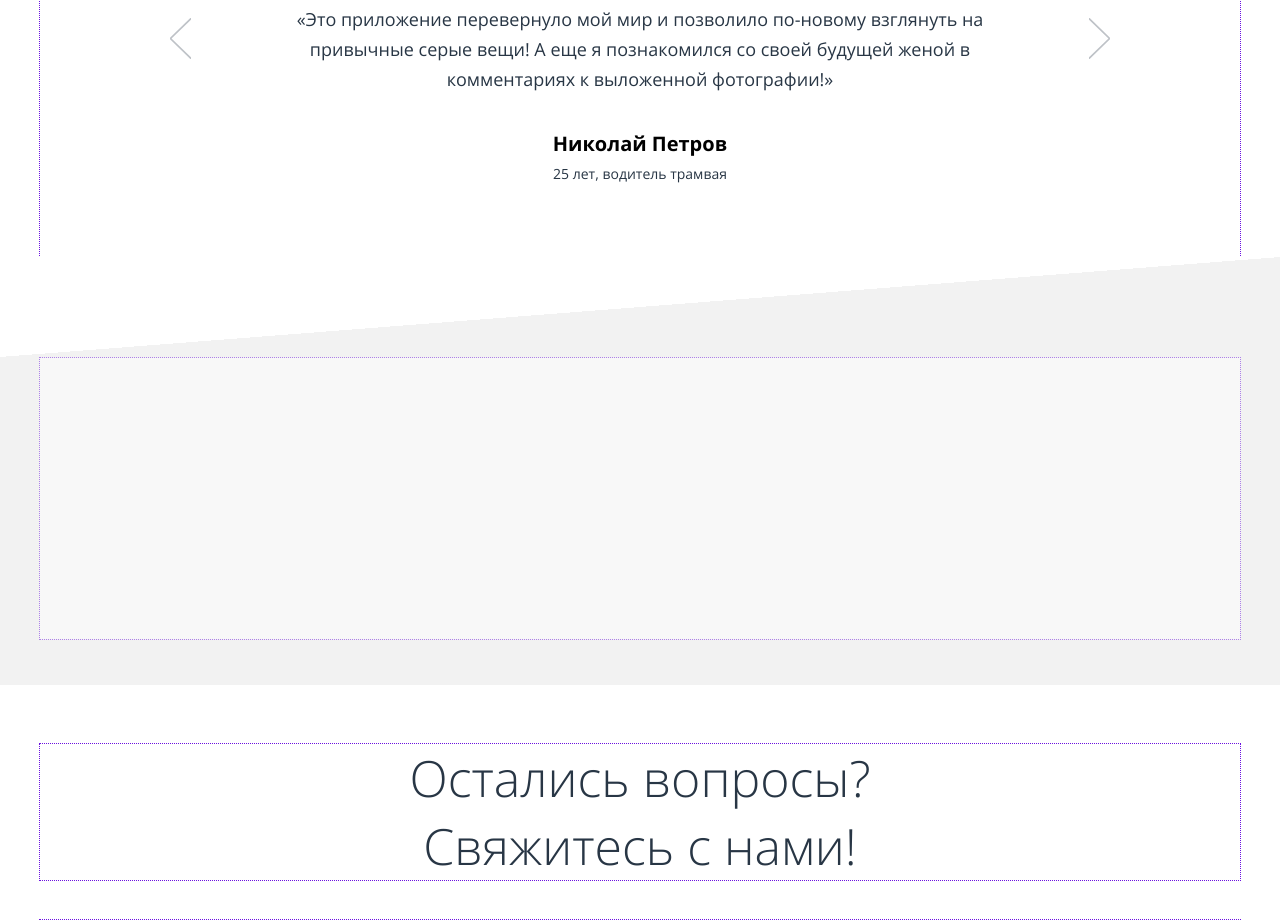
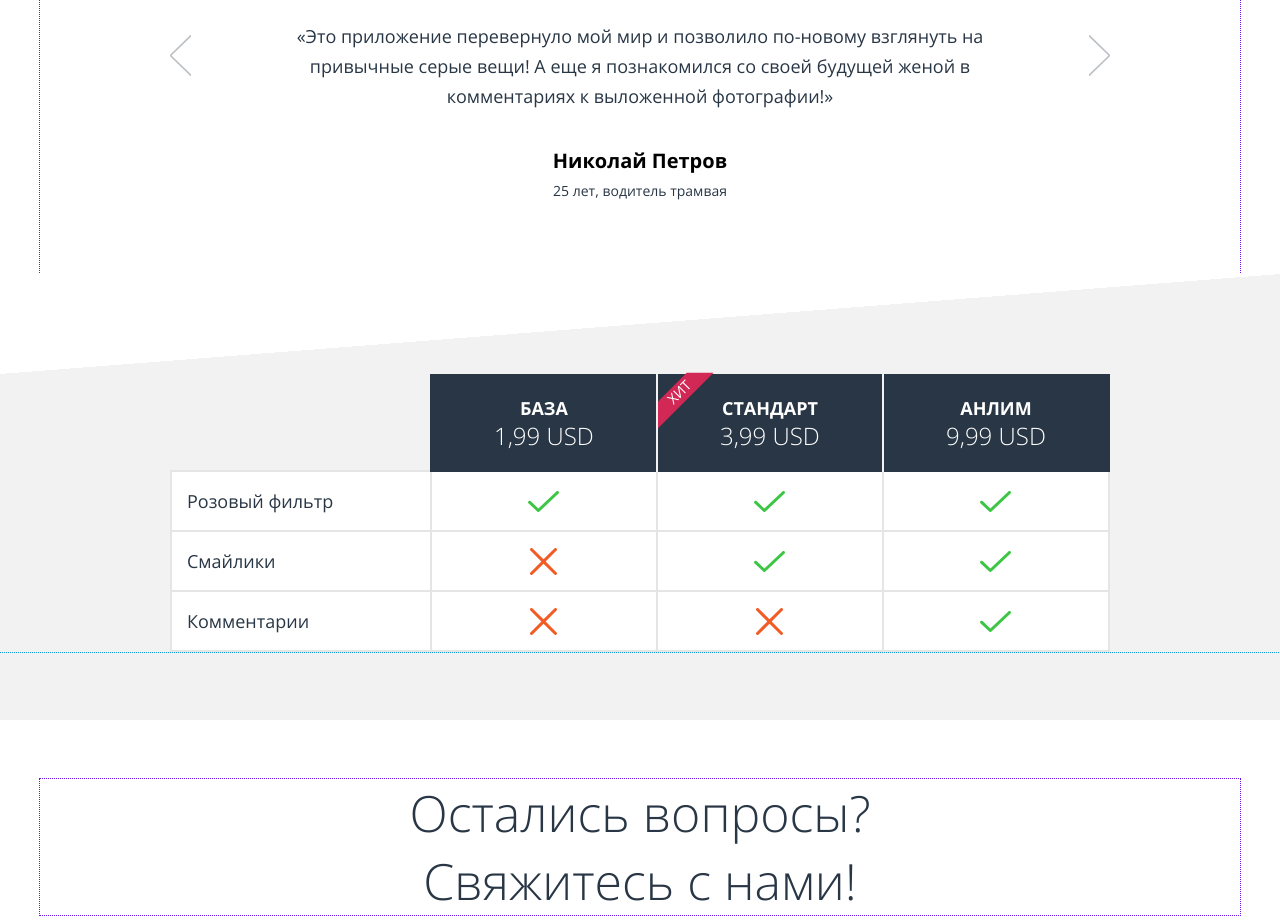
Before and after one commit to pmayorov/html-academy-pink, a website: page source/index.html in a window 1280 px wide. Shown: the part 2293-3213 px from the top of the page. Drawn offline with Linux system fonts and the light colour scheme.

Commit message:
Таблица главной. Разобрался. Надо закончить

```diff
--- a/source/index.html
+++ b/source/index.html
@@ -118,15 +118,15 @@
         <ul class="advantages__list container">
           <li class="advantages__item advantages__item--01">
             <h3 class="advantages__name">Поднимает настроение</h3>
-            <p class="advantages__desc">Приложение позволит вам победить осеннюю хандру и депрессию буквально в несколько кликов!</p>
+            <p class="advantages__cost">Приложение позволит вам победить осеннюю хандру и депрессию буквально в несколько кликов!</p>
           </li>
           <li class="advantages__item advantages__item--02">
             <h3 class="advantages__name">Меняет мир вокруг</h3>
-            <p class="advantages__desc">Сделайте снимок и украсьте его смайликом или текстовой подписью, чтобы усилить эффект</p>
+            <p class="advantages__cost">Сделайте снимок и украсьте его смайликом или текстовой подписью, чтобы усилить эффект</p>
           </li>
           <li class="advantages__item advantages__item--03 advantages__item--emphasis">
             <h3 class="advantages__name">Заводит новых&nbsp;друзей</h3>
-            <p class="advantages__desc">Ставьте лайки, комментируйте, делитесь фотографиями с друзьями и заводите новых</p>
+            <p class="advantages__cost">Ставьте лайки, комментируйте, делитесь фотографиями с друзьями и заводите новых</p>
           </li>
         </ul>
       </div>
@@ -134,7 +134,7 @@
       <div class="advantages__add-wrapper">
         <aside class="advantages__add container">
           <h3 class="advantages__name advantages__name--add">Эффект <br> на 24 часа!</h3>
-          <p class="advantages__desc">Британские ученые провели исследования и доказали, что положительный эффект от использования приложения длится целые сутки!</p>
+          <p class="advantages__cost">Британские ученые провели исследования и доказали, что положительный эффект от использования приложения длится целые сутки!</p>
           <a class="advantages__link" href="#">Узнать больше об исследовании</a>
         </aside>
       </div>
@@ -209,50 +209,52 @@
     <!-- ТАРИФЫ -->
     <section class="rates">
       <h2 class="visually-hidden">Тарифы на подписку</h2>
-      <div class="container" style="height: 281px; background-color: #fff; opacity: 0.5;">
-        <!--
+      <div class="rates__table-wrapper">
         <table class="rates__table">
+          <thead class="rates__thead">
             <tr class="rates__row">
-            <th class="rates__header-cell"></th>
-            <th class="rates__header-cell">
-              <dl class="rates__term-list">
-                <dt class="rates__term">База</dt>
-                <dd class="rates__desc">1,99 USD</dd>
+              <th class="rates__empty-cell">&nbsp;</th>
+              <th scope="col" class="rates__head-col">
+                <dl class="rates__item">
+                  <dt class="rates__name">База</dt>
+                  <dd class="rates__cost">1,99 USD</dd>
                 </dl>
               </th>
-            <th class="rates__header-cell">
-              <dl class="rates__term-list">
-                <dt class="rates__term">Стандарт</dt>
-                <dd class="rates__desc">3,99 USD</dd>
+              <th scope="col" class="rates__head-col">
+                <dl class="rates__item rates__item--best">
+                  <dt class="rates__name">Стандарт</dt>
+                  <dd class="rates__cost">3,99 USD</dd>
                 </dl>
               </th>
-            <th class="rates__header-cell">
-              <dl class="rates__term-list">
-                <dt class="rates__term">Анлим</dt>
-                <dd class="rates__desc">9,99 USD</dd>
+              <th scope="col" class="rates__head-col">
+                <dl class="rates__item">
+                  <dt class="rates__name">Анлим</dt>
+                  <dd class="rates__cost">9,99 USD</dd>
                 </dl>
               </th>
             </tr>
+          </thead>
+          <tbody class="rates__tbody">
             <tr class="rates__row">
-            <th class="rates__header-cell">Розовый фильтр</th>
-            <td class="rates__cell">есть</td>
-            <td class="rates__cell">есть</td>
-            <td class="rates__cell">есть</td>
+              <th scope="row" class="rates__head-row">Розовый фильтр</th>
+              <td class="rates__cell rates__cell--yes"><span class="visually-hidden">есть</span></td>
+              <td class="rates__cell rates__cell--yes"><span class="visually-hidden">есть</span></td>
+              <td class="rates__cell rates__cell--yes"><span class="visually-hidden">есть</span></td>
             </tr>
             <tr class="rates__row">
-            <th class="rates__header-cell">Смайлики</th>
-            <td class="rates__cell">нет</td>
-            <td class="rates__cell">есть</td>
-            <td class="rates__cell">есть</td>
+              <th scope="row" class="rates__head-row">Смайлики</th>
+              <td class="rates__cell rates__cell--no"><span class="visually-hidden">нет</span></td>
+              <td class="rates__cell rates__cell--yes"><span class="visually-hidden">есть</span></td>
+              <td class="rates__cell rates__cell--yes"><span class="visually-hidden">есть</span></td>
             </tr>
             <tr class="rates__row">
-            <th class="rates__header-cell">Комментарии</th>
-            <td class="rates__cell">нет</td>
-            <td class="rates__cell">нет</td>
-            <td class="rates__cell">есть</td>
+              <th scope="row" class="rates__head-row">Комментарии</th>
+              <td class="rates__cell rates__cell--no"><span class="visually-hidden">нет</span></td>
+              <td class="rates__cell rates__cell--no"><span class="visually-hidden">нет</span></td>
+              <td class="rates__cell rates__cell--yes"><span class="visually-hidden">есть</span></td>
             </tr>
+          </tbody>
         </table>
-      -->
       </div>
       <!-- Кнопки -->
       <ul class="rates__togglers togglers container ">
--- a/source/sass/blocks/header.scss
+++ b/source/sass/blocks/header.scss
@@ -1,5 +1,6 @@
 .header {
-  width: 100vw;
+  // Если установитб 100vw - в браузере появляется горизонтальная прокрутка
+  width: 100%;
   background-color: rgba($color-black, 0.3);
 
   &--active {
--- a/source/sass/blocks/nav.scss
+++ b/source/sass/blocks/nav.scss
@@ -1,7 +1,9 @@
 .nav {
   display: flex;
   flex-direction: column;
-  width: 100%;
+
+  //todo Проверить на что влияет!
+  //* width: 100%;
 
   @media (min-width: $width-desktop) {
     justify-content: space-between;
--- a/source/sass/blocks/rates.scss
+++ b/source/sass/blocks/rates.scss
@@ -3,23 +3,153 @@
   padding-top: 101px;
   padding-bottom: 46px;
   background-color: $color-gray--f2;
+
+  @media (min-width: $width-tablet) {
+    padding: 98px 0 68px;
+  }
 }
 
-// .visually-hidden {}
+.rates__table-wrapper {
+  @include outline();
+  overflow: hidden;
+  width: 100%;
+}
 
-// .rates__table {}
+.rates__table {
+  border-collapse: collapse;
+  line-height: 30px;
+  margin: 0 auto;
+  width: 100%;
 
-// .rates__row {}
+  @media (min-width: $width-tablet) {
+    width: $width-tablet-content;
+  }
 
-// .rates__header-cell {}
+  @media (min-width: $width-desktop) {
+    width: $width-desktop-content;
+  }
+}
 
-// .rates__term-list {}
+.rates__thead {}
 
-// .rates__term {}
+.rates__row {}
 
-// .rates__desc {}
+.rates__empty-cell {
+  background-color: transparent;
+  border: none;
+}
 
-// .rates__cell {}
+.rates__head-col {
+  position: relative;
+  min-width: 155px;
+  background-color: $color-primary;
+  border: 2px solid #283645;
+
+  @media (min-width: $width-tablet) {
+    padding: 9px 12px 8px;
+  }
+
+  @media (min-width: $width-desktop) {
+    padding: 19px 12px;
+  }
+
+  &:not(:last-of-type):after {
+    content: "";
+    position: absolute;
+    top: -2px;
+    bottom: -2px;
+    width: 2px;
+    right: -2px;
+    z-index: 1;
+    background-color: $color-gray--f2;
+  }
+}
+
+.rates__item {
+  margin: 0;
+  color: $color-white;
+
+  &--best::after {
+    content: "";
+    position: absolute;
+    width: 81px;
+    height: 0;
+    left: -27px;
+    top: -5px;
+    transform: rotate(-45deg);
+    border: 19px solid transparent;
+    border-bottom-color: $color-secondary;
+  }
+
+  &--best::before {
+    content: "ХИТ";
+    position: absolute;
+    left: 8px;
+    top: 3px;
+    z-index: 1;
+    transform: rotate(-45deg);
+    color: $color-white;
+    font-weight: 400;
+  }
+}
+
+.rates__name {
+  font-size: 16px;
+  text-transform: uppercase;
+
+  @media (min-width: $width-desktop) {
+    font-size: 18px;
+  }
+}
+
+.rates__cost {
+  font-size: 18px;
+  font-weight: 300;
+  margin: 0;
+  margin-top: -2px;
+
+  @media (min-width: $width-desktop) {
+    font-size: 24px;
+  }
+}
+
+.rates__head-row {
+  min-width: 155px;
+  padding: 8px 15px 7px;
+  background-color: $color-white;
+  border: 2px solid $color-gray--e5;
+  font-weight: 400;
+  text-align: left;
+
+  @media (max-width: $width-max-mobile) {
+    text-transform: uppercase;
+  }
+
+  @media (min-width: $width-desktop) {
+    padding: 14px 15px;
+    font-size: 18px;
+  }
+}
+
+.rates__tbody {}
+
+.rates__cell {
+  background-color: $color-white;
+  border: 2px solid $color-gray--e5;
+  text-align: center;
+  background-repeat: no-repeat;
+  background-position: center;
+
+  &--yes {
+    background-image: url("../../img/ico/yes.svg");
+  }
+
+  &--no {
+    background-image: url("../../img/ico/no.svg");
+  }
+}
+
+
 
 .rates__togglers {
   margin-top: 40px;
--- a/source/sass/blocks/reviews.scss
+++ b/source/sass/blocks/reviews.scss
@@ -22,7 +22,7 @@
       top: 72px;
       left: 50%;
       transform: translateX(-50%);
-      background-image: url("../img/logos/quotes.svg");
+      background-image: url("../img/logos/quotes.svg") no-repeat center;
     }
   }
 }
--- a/source/sass/common/mixins.scss
+++ b/source/sass/common/mixins.scss
@@ -27,7 +27,8 @@
     content: "";
     position: absolute;
     top: 0;
-    width: 100vw;
+    left: 0;
+    right: 0;
     height: $height-mobile;
     background: linear-gradient(to right bottom, $color-white 50%, $color-gray--f2 50%);
 
```
Also changed, not shown: source/css/style.css, source/css/style.min.css, 3 other files. Lines whose indentation alone changed are shown as unchanged.
